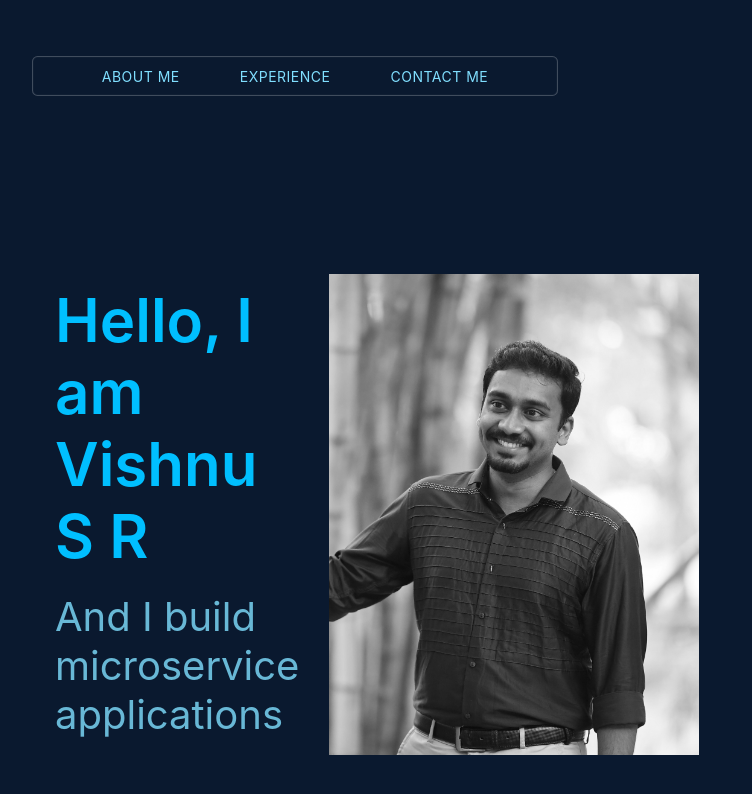
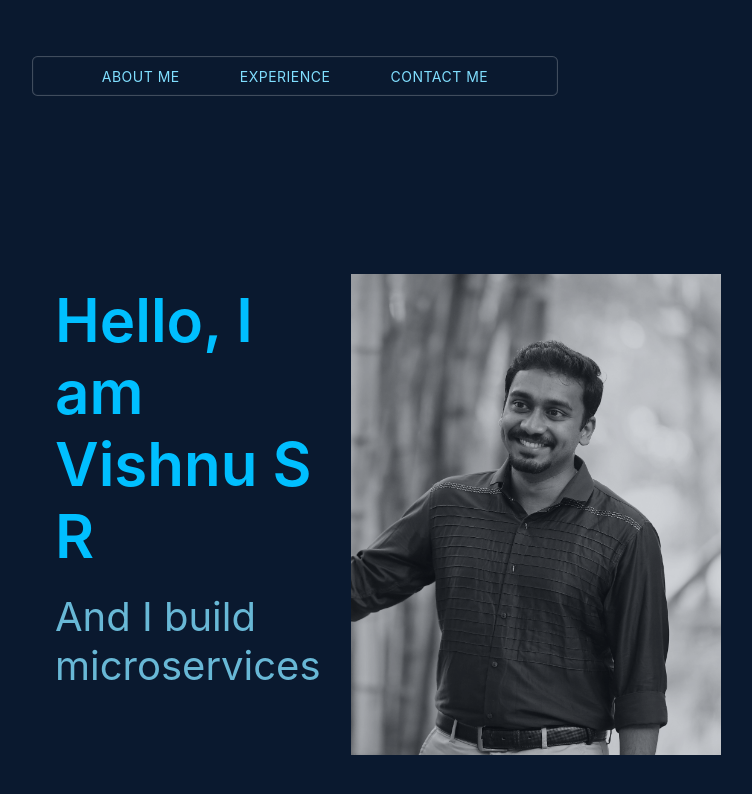
Before and after one commit to vishnusr90/vishnusr90.github.io, a React (Create React App) app: page / in a window 1280 px wide. Shown: the top 794 px of the page, without its empty margins (345-1097 px from the left). Built offline with nearby package versions, Linux system fonts and the light colour scheme.

Commit message:
Add picture tag

```diff
--- a/src/components/Short-Intro/ShortIntro.js
+++ b/src/components/Short-Intro/ShortIntro.js
@@ -7,10 +7,13 @@ function ShortIntro() {
             <div className="scroll name-section intro">
                 <div>
                     <div className="name fade-in-text-300">Hello, I am Vishnu S R</div>
-                    <div className="name-fade fade-in-text-600">And I build microservice applications</div>
+                    <div className="name-fade fade-in-text-600">And I build microservices</div>
                 </div>
-                <div id="my-pic">
-                    <img src="my-pic.jpeg" className="fade-in-text-300"/>
+                <div id="my-pic" className="fade-in-text-600">
+                    <picture>
+                        <source srcSet="./my-pic.jpeg" media="all and (min-width:800px) and (max-width:1200px)"/>
+                        <img src="my-pic.jpeg" alt="My Picture" />
+                    </picture>
                 </div>
             </div>
         </section>
```
